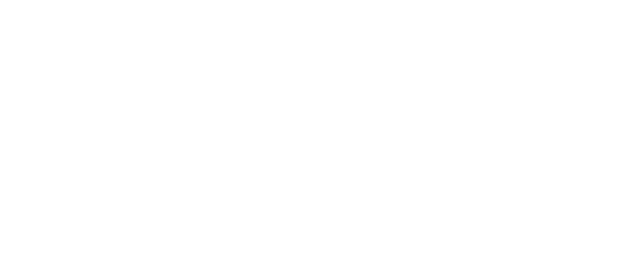
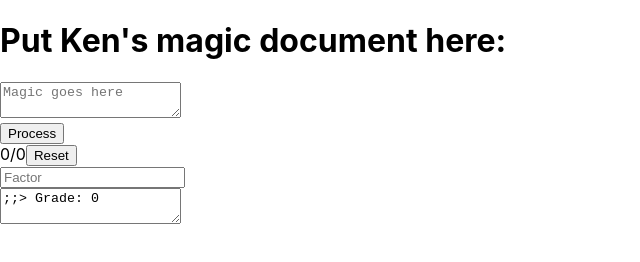
Before and after one commit to beck3k/beckteck-website, a plain HTML site: page yeshche/rubric-assist/index.html in a window 1280 px wide. Shown: the whole page, without its empty margins (0-640 px from the left). Drawn offline with Linux system fonts and the light colour scheme; the site is published under a folder, as on GitHub Pages, so addresses that start at the root find nothing.

Commit message:
Fix Path

```diff
--- a/yeshche/rubric-assist/index.html
+++ b/yeshche/rubric-assist/index.html
@@ -1 +1 @@
-<!doctype html><html lang="en"><head><meta charset="utf-8"/><link rel="icon" href="/favicon.ico"/><meta name="viewport" content="width=device-width,initial-scale=1"/><meta name="theme-color" content="#000000"/><meta name="description" content="Web site created using create-react-app"/><link rel="apple-touch-icon" href="/logo192.png"/><link rel="manifest" href="/manifest.json"/><title>Rubric Assist</title><script defer="defer" src="/static/js/main.43548b4e.js"></script><link href="/static/css/main.e6c13ad2.css" rel="stylesheet"></head><body><noscript>You need to enable JavaScript to run this app.</noscript><div id="root"></div></body></html>
+<!doctype html><html lang="en"><head><meta charset="utf-8"/><link rel="icon" href="/favicon.ico"/><meta name="viewport" content="width=device-width,initial-scale=1"/><meta name="theme-color" content="#000000"/><meta name="description" content="Web site created using create-react-app"/><link rel="apple-touch-icon" href="/logo192.png"/><link rel="manifest" href="/manifest.json"/><title>Rubric Assist</title><script defer="defer" src="static/js/main.43548b4e.js"></script><link href="static/css/main.e6c13ad2.css" rel="stylesheet"></head><body><noscript>You need to enable JavaScript to run this app.</noscript><div id="root"></div></body></html>
```
